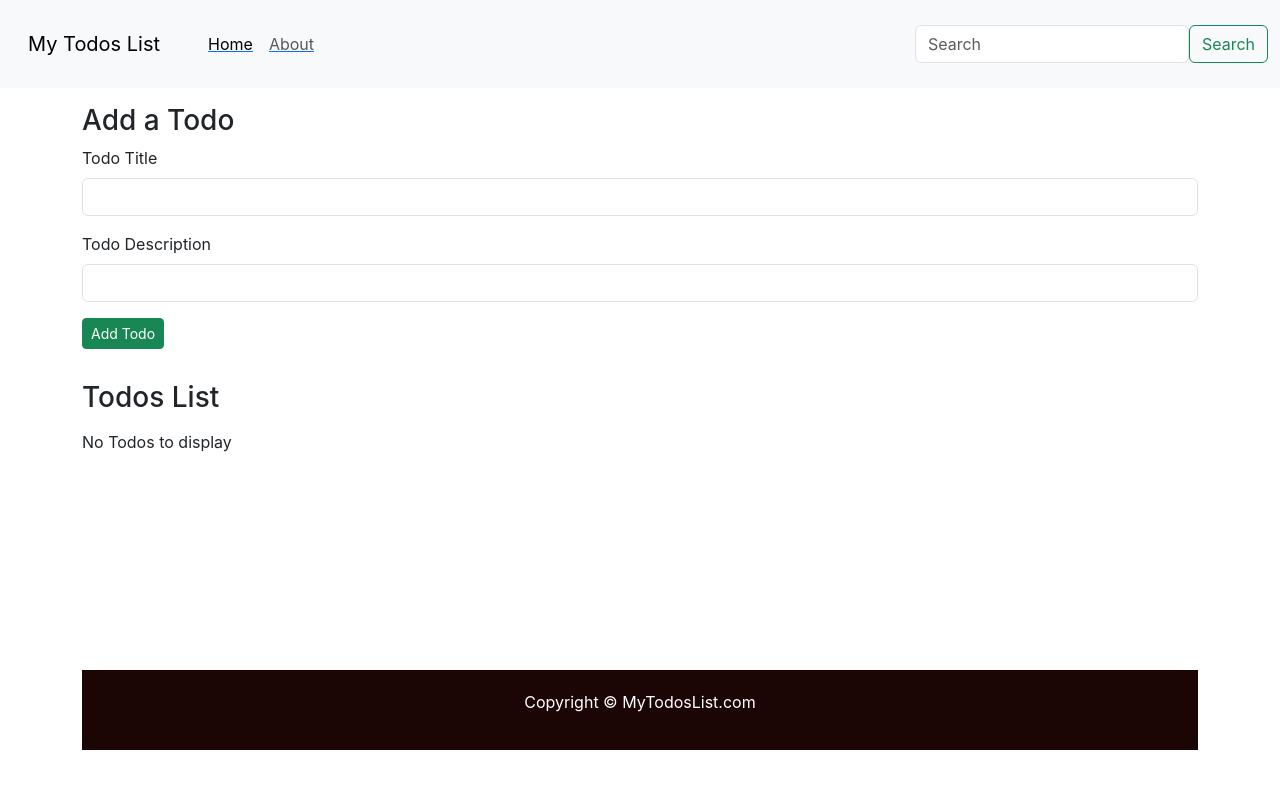
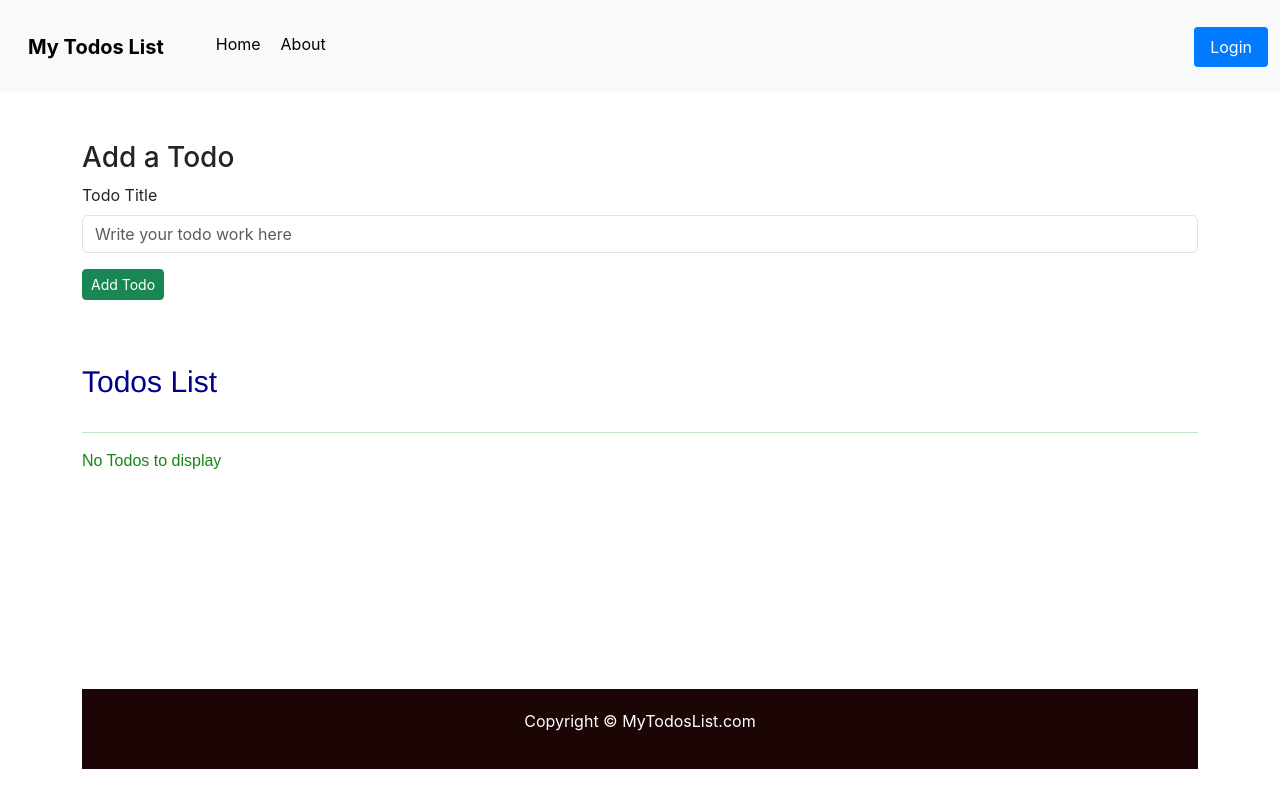
Before and after one commit to Nikitakumarisharma/ToDo-List, a React (Create React App) app: page / in a window 1280 px wide. Built offline with nearby package versions, Linux system fonts and the light colour scheme.

Commit message:
added new feature

```diff
--- a/src/App.css
+++ b/src/App.css
@@ -57,3 +57,52 @@ body {
   text-align: center;
   padding: 20px;
 }
+.addtodo{
+  color:rgb(20, 134, 20) ;
+  font-family: Arial, Helvetica, sans-serif;
+}
+.list{
+  color: darkblue;
+  font-family: 'Franklin Gothic Medium', 'Arial Narrow', Arial, sans-serif;
+  font-size: 30px;
+}
+
+
+/* Styling for the bold title */
+.title {
+  font-weight: bold;
+}
+
+/* header css */
+/* Styling for the underline effect under the Home and About links */
+.nav-link {
+  position: relative;
+  padding-bottom: 5px;
+  text-decoration: none; /* Remove default underline */
+  color: black;
+}
+
+.nav-link::after {
+  content: '';
+  position: absolute;
+  left: 0;
+  bottom: 0;
+  width: 100%;
+  height: 2px;
+  background-color: black; /* Underline color */
+  transform: scaleX(0); /* Initially hide the underline */
+  transition: transform 0.3s ease-in-out; /* Smooth transition for hover */
+}
+
+.nav-link:hover::after {
+  transform: scaleX(1); /* Show the underline on hover */
+}
+.loginHeader {
+  margin-left: auto;
+  padding: 8px 16px;
+  background-color: #007bff; /* Example background */
+  color: white;
+  border: none;
+  border-radius: 4px;
+  cursor: pointer;
+}
--- a/src/App.js
+++ b/src/App.js
@@ -19,21 +19,18 @@ function App() {
   // State variable 'todos' to store the list of todos
   const [todos, setTodos] = useState(initTodo);
 
-  // Function to delete a todo
   const onDelete = (todo) => {
-    console.log("I am ondelete of todo", todo);
+    const updatedTodos = todos.filter((e) => e !== todo);
+    setTodos(updatedTodos);
+  };
 
-    // Filter out the todo to be deleted from the 'todos' array
-    setTodos(
-      todos.filter((e) => {
-        return e !== todo;
-      })
+  const onEdit = (updatedTodo) => {
+    const updatedTodos = todos.map((todo) =>
+      todo.sno === updatedTodo.sno ? updatedTodo : todo
     );
-    console.log("deleted", todos);
+    setTodos(updatedTodos);
+  };
 
-    // Update the localStorage with the new 'todos' array
-    localStorage.setItem("todos", JSON.stringify(todos));
-  };
 
   // Function to add a new todo
   const addTodo = (title, desc) => {
@@ -66,9 +63,9 @@ function App() {
             path="/"
             element={
               <>
-                <Header title="My Todos List" searchBar={true} /> {/* Header component with title and search bar */}
+                <Header title="My Todos List" /> {/* Header component with title and search bar */}
                 <AddTodo addTodo={addTodo} /> {/* AddTodo component to add a new todo */}
-                <Todos todos={todos} onDelete={onDelete} /> {/* Todos component to display the list of todos */}
+                <Todos todos={todos} onDelete={onDelete} onEdit={onEdit} /> {/* Todos component to display the list of todos */}
                 <Footers /> {/* Footers component */}
               </>
             }
--- a/src/myComponent/addTodo.js
+++ b/src/myComponent/addTodo.js
@@ -4,24 +4,24 @@ import React, { useState } from 'react';
 export const AddTodo = ({ addTodo }) => {
   // State variables for the todo title and description
   const [title, setTitle] = useState("");
-  const [desc, setDesc] = useState("");
+  // const [desc, setDesc] = useState("");
 
   // Submit function to handle the form submission
   const submit = (e) => {
     e.preventDefault();
-    if (!title || !desc) {
+    if (!title) {
       alert("Title or Description cannot be blank");
     } else {
       // Call the addTodo function with the title and description
-      addTodo(title, desc);
+      addTodo(title);
       // Clear the input fields
       setTitle("");
-      setDesc("");
+      // setDesc("");
     }
   };
 
   return (
-    <div className="container my-3">
+    <div className="container my-5">
       <h3>Add a Todo</h3>
       {/* Display the form */}
       <form onSubmit={submit}>
@@ -36,9 +36,10 @@ export const AddTodo = ({ addTodo }) => {
             className="form-control"
             id="title"
             aria-describedby="emailHelp"
+            placeholder='Write your todo work here'
           />
         </div>
-        <div className="mb-3">
+        {/* <div className="mb-3">
           <label htmlFor="desc" className="form-label">
             Todo Description
           </label>
@@ -49,7 +50,7 @@ export const AddTodo = ({ addTodo }) => {
             className="form-control"
             id="desc"
           />
-        </div>
+        </div> */}
         {/* Display the submit button */}
         <button type="submit" className="btn btn-sm btn-success">
           Add Todo
--- a/src/myComponent/header.js
+++ b/src/myComponent/header.js
@@ -6,63 +6,29 @@ import { Link } from "react-router-dom";
 export default function Header(props) {
   return (
     <>
-      <nav className="navbar navbar-expand-lg bg-body-tertiary">
+      <nav className="navbar navbar-expand-lg bg-body-tertiary header">
         <div className="container-fluid py-3">
-          {/* Display the title */}
-          <a className="navbar-brand" to="#">
+          {/* Display the title with bold styling */}
+          <div className="navbar-brand title" style={{ fontWeight: 'bold' }}>
             {props.title}
-          </a>
+          </div>
+
           {/* Display the home and about links */}
-          <ul className="navbar-nav ms-auto mb-2 mb-lg-0">
+          <ul className="navbar-nav ms-auto mb-1 mb-lg-2">
             <li className="nav-item">
-              <Link to="/">
-                <a className="nav-link active" aria-current="page" to="#">
-                  Home
-                </a>
+              <Link to="/" className="nav-link active lg:mx-4 mx-1" aria-current="page">
+                Home
               </Link>
             </li>
             <li className="nav-item">
-              <Link to="/about">
-                <a className="nav-link" href="#">
-                  About
-                </a>
+              <Link to="/about" className="nav-link">
+                About
               </Link>
             </li>
           </ul>
-          {/* Display the toggle button for the navbar */}
-          <button
-            className="navbar-toggler"
-            type="button"
-            data-bs-toggle="collapse"
-            data-bs-target="#navbarSupportedContent"
-            aria-controls="navbarSupportedContent"
-            aria-expanded="false"
-            aria-label="Toggle navigation"
-          >
-            <span className="navbar-toggler-icon"></span>
-          </button>
-          {/* Display the search bar if the searchBar prop is true */}
-          <div className="collapse navbar-collapse" id="navbarSupportedContent">
-            <ul className="navbar-nav me-auto mb-2 mb-lg-0">
-              <li className="nav-item">
-                {props.searchBar ? (
-                  <form className="d-flex">
-                    <input
-                      className="form-control me-2"
-                      type="search"
-                      placeholder="Search"
-                      aria-label="Search"
-                    />
-                    <button className="btn btn-outline-success" type="submit">
-                      Search
-                    </button>
-                  </form>
-                ) : (
-                  "no seach bar"
-                )}
-              </li>
-            </ul>
-          </div>
+
+          {/* Login button */}
+          <button className="loginHeader">Login</button>
         </div>
       </nav>
     </>
@@ -71,5 +37,5 @@ export default function Header(props) {
 
 // Define the propTypes for the Header component
 Header.propTypes = {
-  title: PropTypes.string,
+  title: PropTypes.string.isRequired,
 };
--- a/src/myComponent/todoitem.js
+++ b/src/myComponent/todoitem.js
@@ -1,14 +1,50 @@
-import React from 'react'
+import React, { useState } from 'react';
 
-export const TodoItem = ({todo, onDelete}) => {
+export const TodoItem = ({ todo, onDelete, onEdit }) => {
+  const [isEditing, setIsEditing] = useState(false);
+  const [newTitle, setNewTitle] = useState(todo.title);
+
+  const handleEdit = () => {
+    setIsEditing(true);
+  };
+
+  const handleSave = () => {
+    // Update the todo title with the new value
+    onEdit({ ...todo, title: newTitle });
+    setIsEditing(false);
+  };
+
   return (
     <>
       <div>
+        {isEditing ? (
+          <input
+            type="text"
+            value={newTitle}
+            onChange={(e) => setNewTitle(e.target.value)}
+            className="form-control"
+          />
+        ) : (
           <h4>{todo.title}</h4>
-           <p>{todo.desc}</p>
-           <button className="btn btn-sm btn-danger" onClick={()=>{onDelete(todo)}}>Delete</button>
+        )}
+
+        <button
+          className="btn btn-sm btn-danger mx-2 my-4"
+          onClick={() => onDelete(todo)}
+        >
+          Delete
+        </button>
+        {isEditing ? (
+          <button className="btn btn-sm btn-success " onClick={handleSave}>
+            Save
+          </button>
+        ) : (
+          <button className="btn btn-sm btn-primary" onClick={handleEdit}>
+            Edit
+          </button>
+        )}
       </div>
-        <hr/>
+      <hr />
     </>
-    )
-}
+  );
+};
--- a/src/myComponent/todos.js
+++ b/src/myComponent/todos.js
@@ -2,28 +2,25 @@ import React from 'react'
 import { TodoItem } from "./todoitem"; // Import the TodoItem component
 
 // Props: todos (array of todos), onDelete (function to delete a todo)
+// Inside Todos.js:
 export const Todos = (props) => {
   return (
-    <div className="container">
-      <h3 className="my-3">Todos List</h3>
-      {
-        // Check if there are any todos to display
-        props.todos.length === 0 ? (
-          <p>No Todos to display</p>
-        ) : (
-          // Map over the todos array and return a TodoItem component for each todo
-          props.todos.map((todo) => {
-            console.log(todo.sno);
-            return (
-              <TodoItem
-                todo={todo} // Pass the todo object as a prop to the TodoItem component
-                key={todo.sno} // Set a unique key for each TodoItem component
-                onDelete={props.onDelete} // Pass the onDelete function as a prop to the TodoItem component
-              />
-            )
-          })
-        )
-      }
+    <div className="container addtodo">
+      <h3 className="my-3 list">Todos List</h3>
+      <hr />
+      {/* <hr />  is used for horixontal line*/}
+      {props.todos.length === 0 ? (
+        <p>No Todos to display</p>
+      ) : (
+        props.todos.map((todo) => (
+          <TodoItem
+            todo={todo}
+            key={todo.sno}
+            onDelete={props.onDelete}
+            onEdit={props.onEdit}
+          />
+        ))
+      )}
     </div>
-  )
-}
+  );
+};
```
Lines whose indentation alone changed are shown as unchanged.
